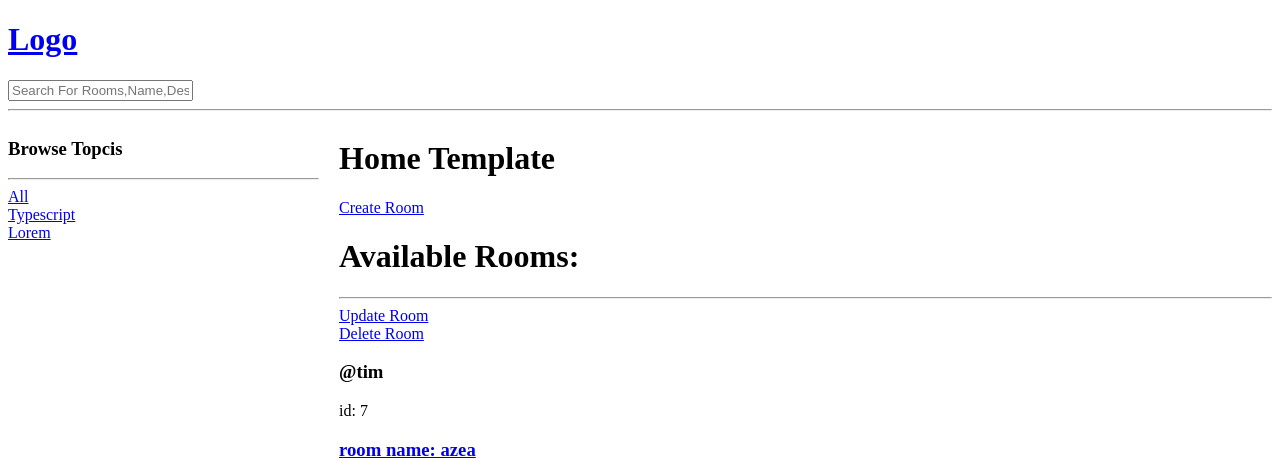
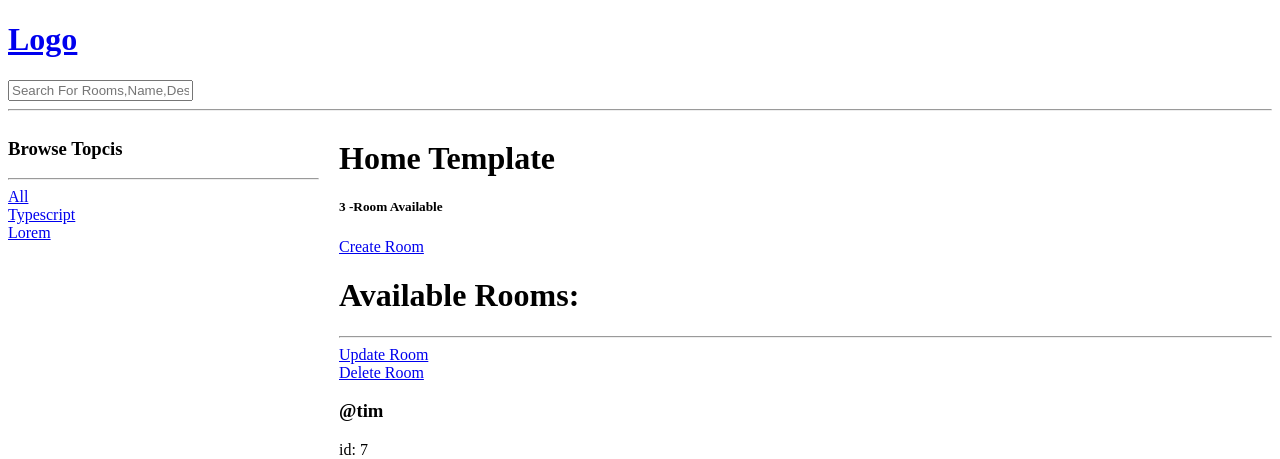
Before and after one commit to imadselka/StudyBud, a Django app: page / in a window 1280 px wide. Shown: the top 459 px of the page. Run offline with Django 5.2, Linux system fonts and the light colour scheme; data comes from the database, SQL or seed files in the repository.

Commit message:
feat: add room counter

```diff
--- a/base/templates/base/home.html
+++ b/base/templates/base/home.html
@@ -30,6 +30,7 @@
       <div>
         <h1>Home Template</h1>
         <div>
+          <h5>{{room_count}} -Room Available</h5>
           <a href="{% url 'create-room' %}">Create Room</a>
           <h1>Available Rooms:</h1>
           <hr />
```
